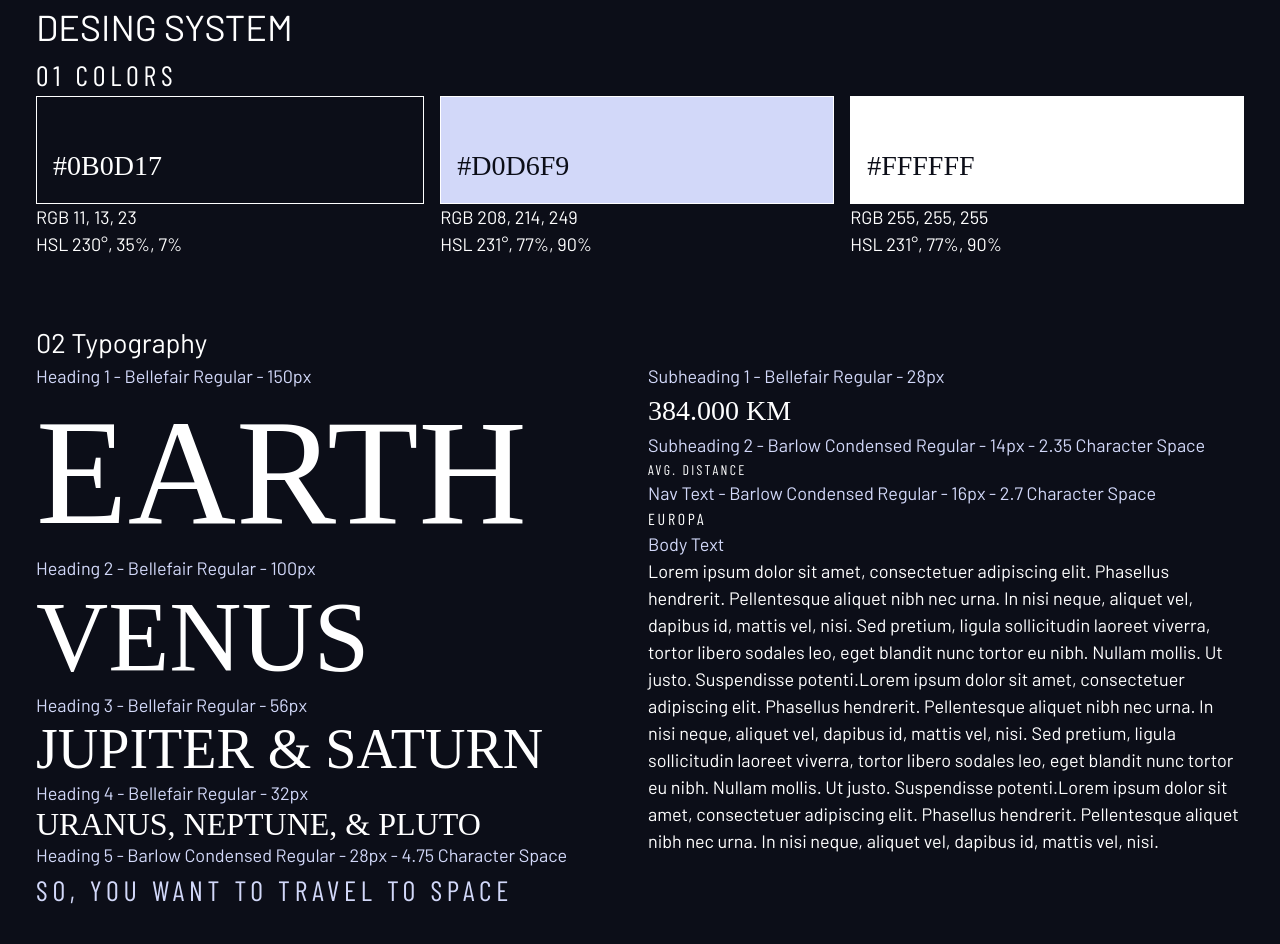
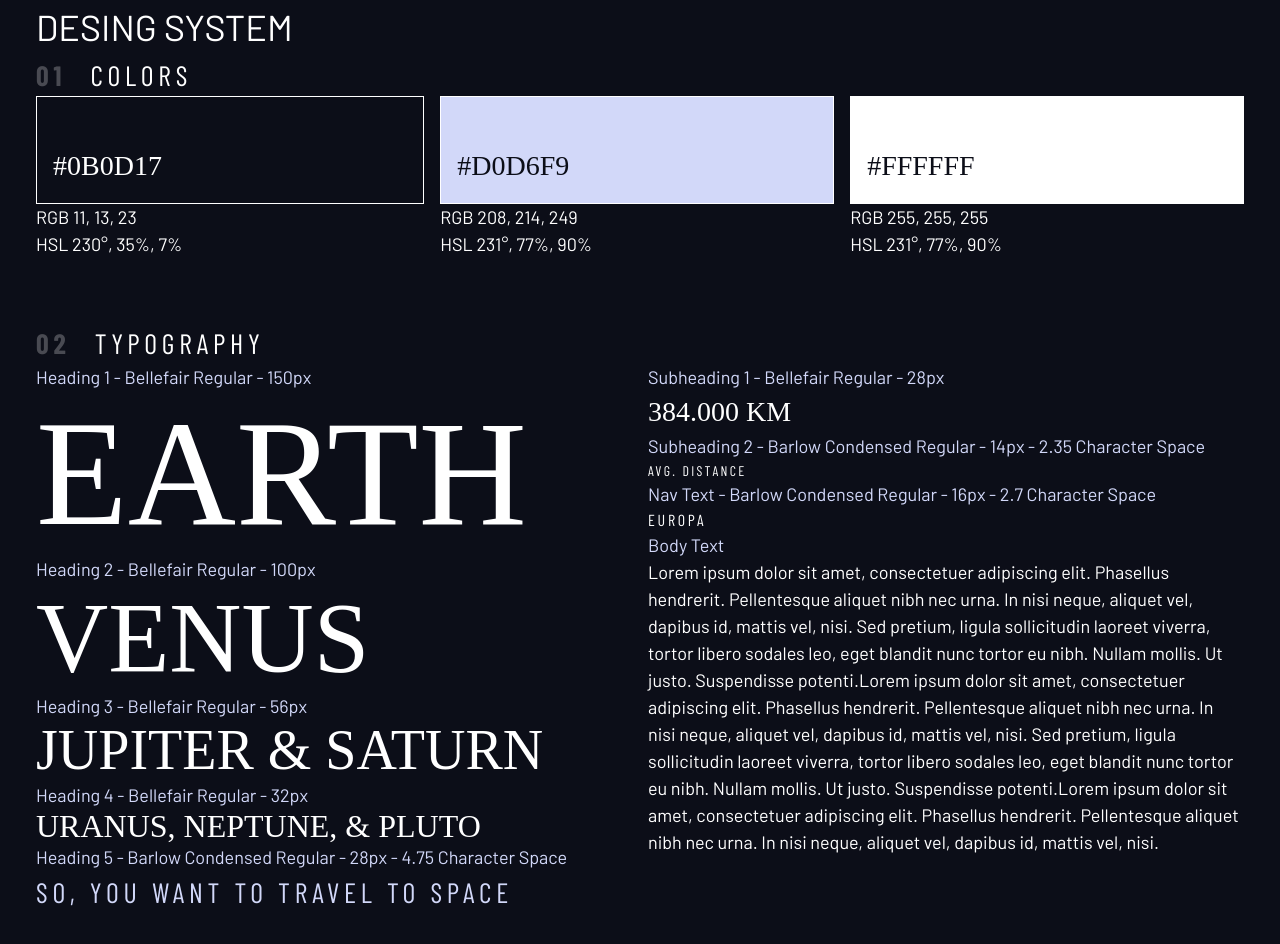
Before and after one commit to actn/SpaceTravel, a plain HTML site: page SpaceTravel/design-system.html in a window 1280 px wide. Drawn offline with nearby package versions, Linux system fonts and the light colour scheme; a web font is replaced by a local one.

Commit message:
lesson 11 numbered title

```diff
--- a/SpaceTravel/design-system.html
+++ b/SpaceTravel/design-system.html
@@ -16,7 +16,7 @@
         <h1 class="uppercase ">Desing System</h1>
 
         <section id="colors">
-            <h2 class="uppercase ff-sans-cond fs-500 letter-spacing-1"><span>01</span> colors</h2>
+            <h2 class="numbered-title"><span>01</span> colors</h2>
             <div class="flex">
                 <div style="flex-grow: 1;">
                     <div class="bg-dark text-white ff-serif fs-500" style="padding: 3rem 1rem 1rem; border: 1px solid white;">
@@ -43,7 +43,7 @@
 
         </section>
         <section id="typography" style="margin: 4rem 0;">
-            <h2><span>02</span> Typography</h2>
+            <h2 class="numbered-title"><span>02</span> Typography</h2>
             <div class="flex">
                 <div style="flex-basis: 100%;">
                     <div>
--- a/SpaceTravel/index.css
+++ b/SpaceTravel/index.css
@@ -212,3 +212,16 @@ select{
 .fs-600 {
     line-height: 1.1;
 }
+
+.numbered-title{
+  font-family: var(--ff-sans-cond);
+  font-size: var(--fs-500);
+  text-transform: uppercase;
+  letter-spacing: 4.72px;
+}
+
+.numbered-title span{
+ margin-right: .5em;
+ font-weight: 700;
+ color: hsl( var(--clr-white) / .25);
+}
```
